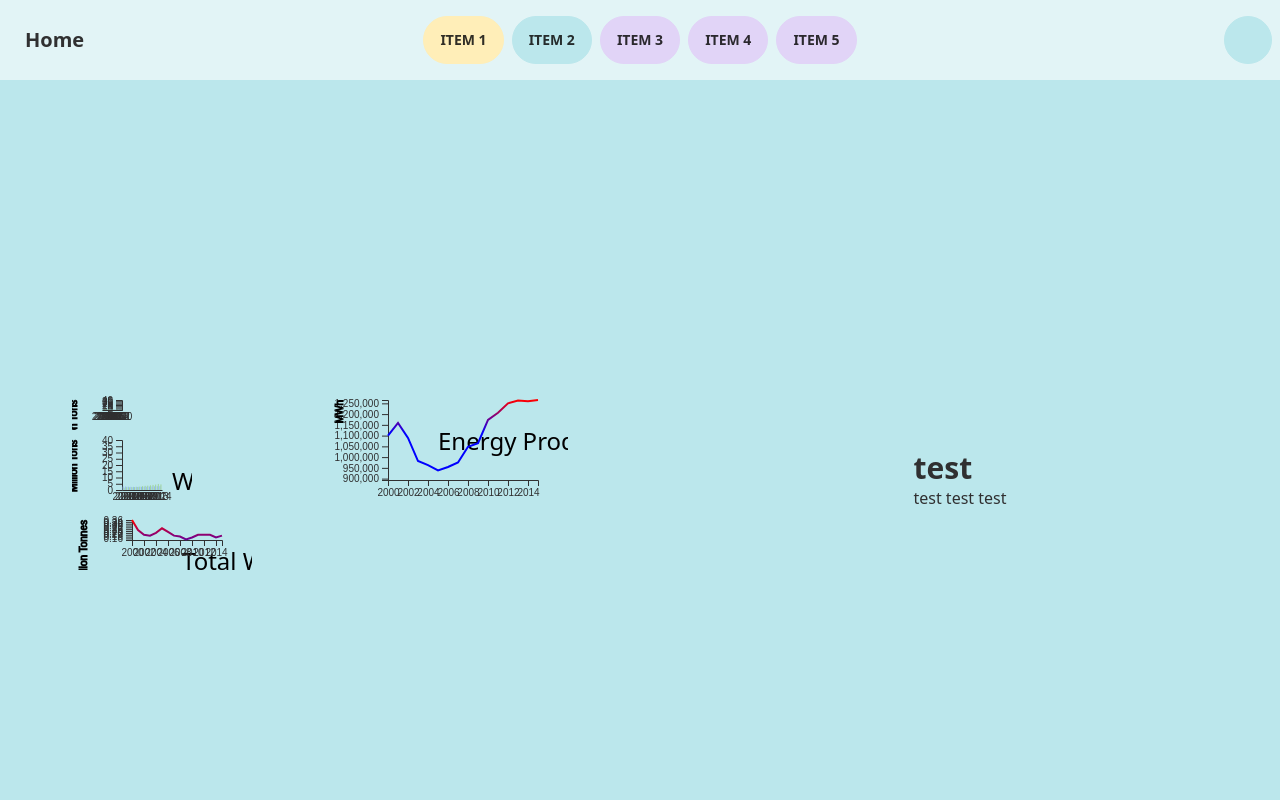
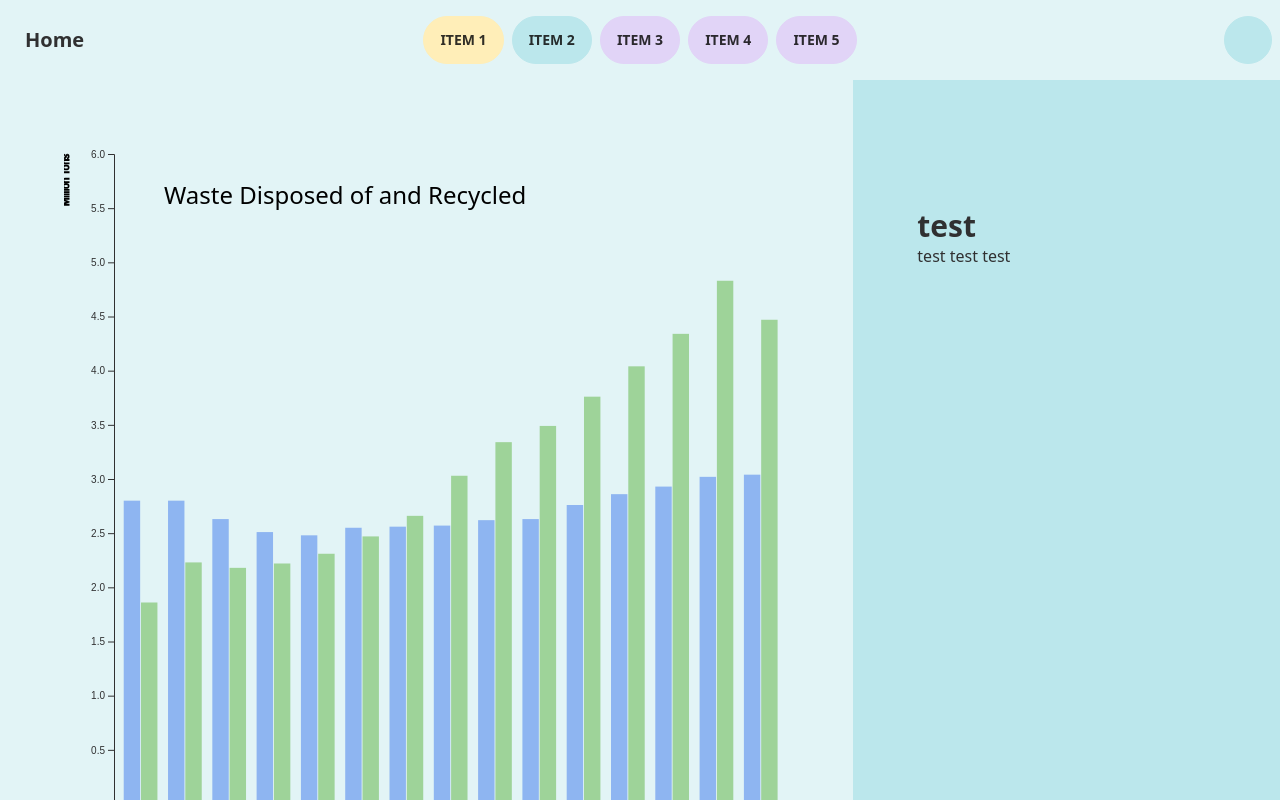
Before and after one commit to 9vek/IN6221-Group-Project, a Vue app: page /2 in a window 1280 px wide. Built offline with nearby package versions, Linux system fonts and the light colour scheme; some icons are missing.

Commit message:
change p2

```diff
--- a/src/components/charts/BarChart.vue
+++ b/src/components/charts/BarChart.vue
@@ -35,7 +35,7 @@ const drawTest = (file: string, title: string, yText: string) => {
     .attr("width", width + margin.left + margin.right)
     .attr("height", height + margin.top + margin.bottom)
     .append("g")
-    .attr("transform", `translate(${margin.left},${margin.top})`);
+    .attr("transform", `translate(${margin.left},${margin.top})`)
 
   svg.append("text")
     .attr("transform", "translate(100,0)")
@@ -72,7 +72,7 @@ const drawTest = (file: string, title: string, yText: string) => {
 
     // Add Y axis
     const y = d3.scaleLinear()
-      .domain([0, 40])
+      .domain([0, 6])
       .range([height, 0]);
     svg.append("g")
       .call(d3.axisLeft(y))
@@ -98,7 +98,6 @@ const drawTest = (file: string, title: string, yText: string) => {
     // Show the bars
     svg.append("g")
       .selectAll("g")
-      // Enter in data = loop group per group
       .data(data)
       .join("g")
       .attr("transform", d => `translate(${x(d.year)}, 0)`)
@@ -106,11 +105,29 @@ const drawTest = (file: string, title: string, yText: string) => {
       .data(function (d) { return subgroups.map(function (key) { return { key: key, value: d[key] }; }); })
       .join("rect")
       .attr("x", d => xSubgroup(d.key))
+      .attr("y", height) // 初始位置设置在 X 轴上
+      .attr("width", xSubgroup.bandwidth())
+      .attr("height", 0) // 初始高度设置为 0
+      .attr("fill", d => color(d.key))
+      .transition() // 添加动画
+      .duration(800) // 动画持续时间，单位为毫秒
       .attr("y", d => y(d.value))
-      .attr("width", xSubgroup.bandwidth())
-      .attr("height", d => height - y(d.value))
-      .attr("fill", d => color(d.key));
+      .attr("height", d => height - y(d.value));
 
+    // svg.append("g")
+    //   .selectAll("g")
+    //   // Enter in data = loop group per group
+    //   .data(data)
+    //   .join("g")
+    //   .attr("transform", d => `translate(${x(d.year)}, 0)`)
+    //   .selectAll("rect")
+    //   .data(function (d) { return subgroups.map(function (key) { return { key: key, value: d[key] }; }); })
+    //   .join("rect")
+    //   .attr("x", d => xSubgroup(d.key))
+    //   .attr("y", d => y(d.value))
+    //   .attr("width", xSubgroup.bandwidth())
+    //   .attr("height", d => height - y(d.value))
+    //   .attr("fill", d => color(d.key))
   })
 
 }
--- a/src/components/charts/LineChart.vue
+++ b/src/components/charts/LineChart.vue
@@ -129,7 +129,7 @@ onMounted(() => {
 </script>
 
 <template>
-  <div id="lineChart" class="w-full h-full"></div>
+  <div id="lineChart" class="w-full h-full p-8"></div>
 </template>
 
 <style scoped>
--- /dev/null
+++ b/src/data/text.ts
@@ -0,0 +1,9 @@
+export const simpleText = `
+This is
+a sample Text
+`
+
+export const otherText = `
+You can name the text
+by which page it will be used
+`
--- a/src/views/Page2.vue
+++ b/src/views/Page2.vue
@@ -18,15 +18,15 @@ const solidEnergy = ref('./src/data/csv/SolidWasteManagementEnergyProducedFromIn
 </script>
 
 <template>
-    <div class="h-screen grid grid-cols-2 place-items-center bg-secondary">
-      <div class="columns-2">
-        <BarChart :file="wasteDisposedRecycled" :title="wasteDisposedRecycledTitle" :y-text="wasteDisposedRecycledY"/>
-        <BarChart :file="wasteDisposedRecycled" :title="wasteDisposedRecycledTitle" :y-text="wasteDisposedRecycledY"/>
-        <LineChart :file="solidFilled" :title="solidFilledTitle" :y-text="solidFilledY"/>
-        <LineChart :file="solidEnergy" :title="solidEnergyTitle" :y-text="solidEnergyY"/>
-      </div>
-      <TextWithTitle :title="'test'" :text="'test test test'" />
+  <div class="h-screen grid grid-cols-3 bg-secondary">
+    <div class="col-span-2 h-full w-full bg-[#e2f4f6] p-16 pb-24 pr-24">
+      <BarChart :file="wasteDisposedRecycled" :title="wasteDisposedRecycledTitle" :y-text="wasteDisposedRecycledY" />
+      <!-- <BarChart :file="wasteDisposedRecycled" :title="wasteDisposedRecycledTitle" :y-text="wasteDisposedRecycledY" /> -->
+      <!-- <LineChart :file="solidFilled" :title="solidFilledTitle" :y-text="solidFilledY" /> -->
+      <!-- <LineChart :file="solidEnergy" :title="solidEnergyTitle" :y-text="solidEnergyY" /> -->
     </div>
+    <TextWithTitle :title="'test'" :text="'test test test'" />
+  </div>
 </template>
 
 <style scoped></style>
```
